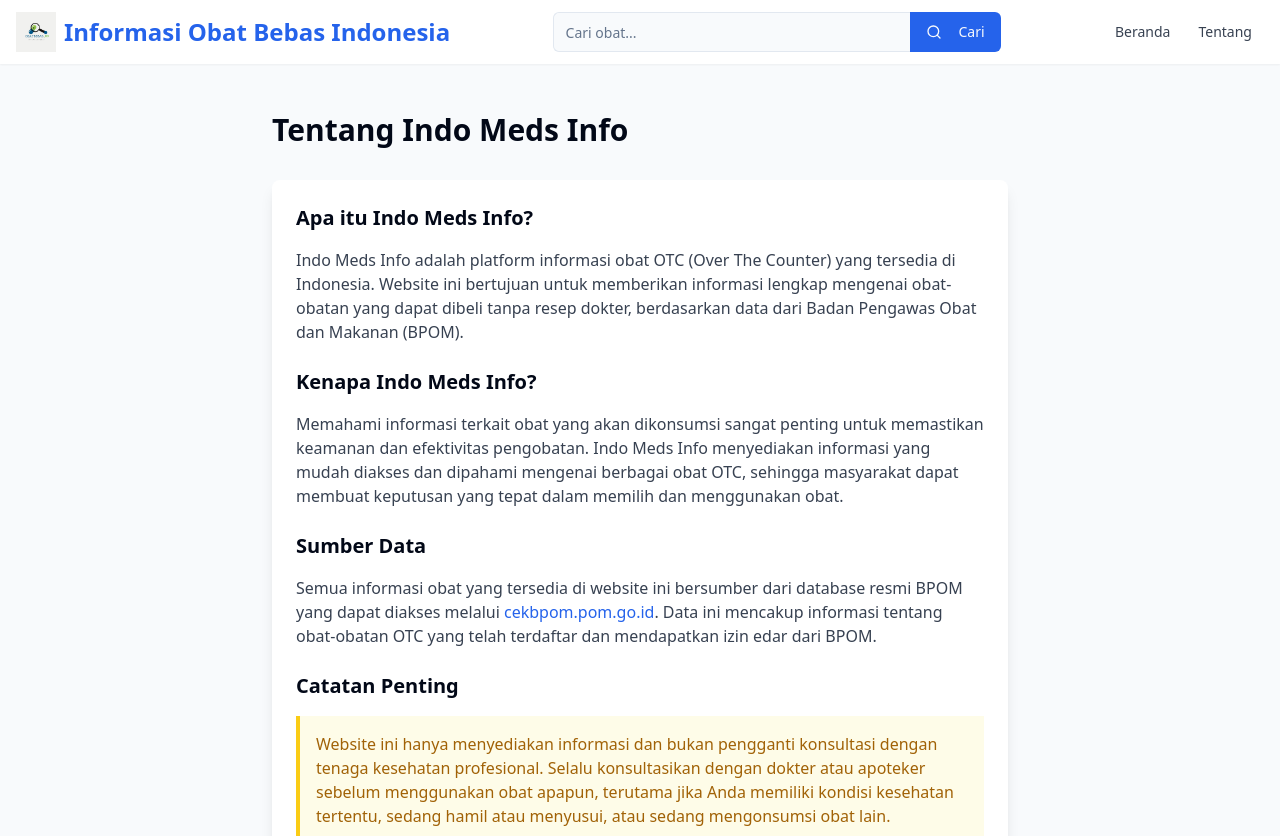
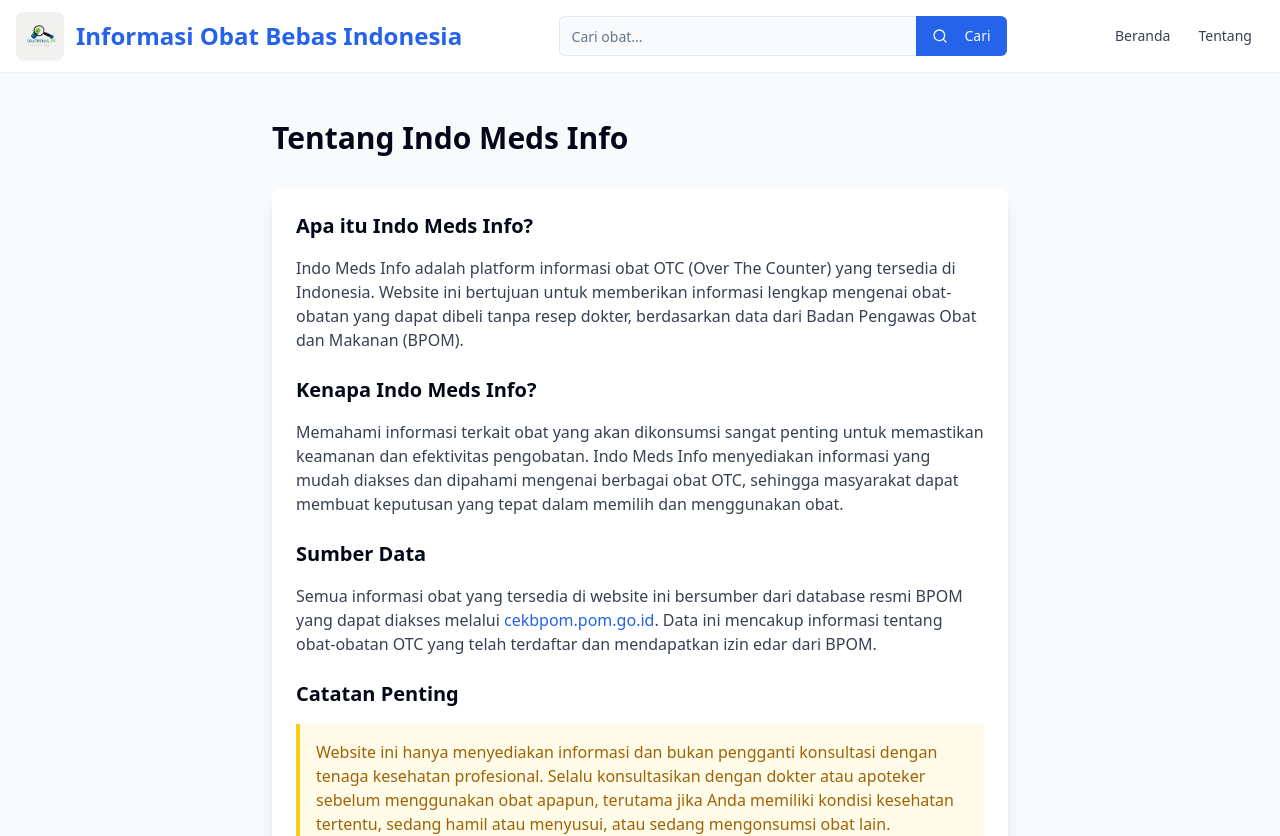
Before and after one commit to Birdbusines123/indo-meds-info, a React (Vite) app: page /about in a window 1280 px wide. Shown: the top 836 px of the page. Built offline with nearby package versions, Linux system fonts and the light colour scheme.

Commit message:
Refactor: Improve website appearance
Improve the website's visual design.

```diff
--- a/src/components/Navbar.tsx
+++ b/src/components/Navbar.tsx
@@ -1,8 +1,10 @@
+
 import { Search } from "lucide-react";
 import { useState } from "react";
 import { Link, useNavigate } from "react-router-dom";
 import { Input } from "./ui/input";
 import { Button } from "./ui/button";
+
 const Navbar = () => {
   const [searchQuery, setSearchQuery] = useState("");
   const navigate = useNavigate();
@@ -14,9 +16,13 @@ const Navbar = () => {
   };
   return <header className="sticky top-0 z-50 w-full bg-white shadow-sm">
       <div className="container mx-auto px-4 py-3 flex flex-col sm:flex-row items-center justify-between gap-2">
-        <Link to="/" className="text-2xl font-bold text-medical-600 flex items-center">
-          <img src="/lovable-uploads/096ae3e5-e428-493a-97e3-116e17f92dbb.png" alt="Obat Bebas Indonesia Logo" className="h-10 w-10 mr-2 object-fill" />
-          Informasi Obat Bebas Indonesia
+        <Link to="/" className="text-2xl font-bold text-medical-600 flex items-center space-x-3">
+          <img
+            src="/lovable-uploads/096ae3e5-e428-493a-97e3-116e17f92dbb.png"
+            alt="Informasi Obat Bebas Indonesia Logo"
+            className="h-12 w-12 object-contain rounded-lg shadow-sm transition-transform hover:scale-105"
+          />
+          <span className="hidden sm:block">Informasi Obat Bebas Indonesia</span>
         </Link>
 
         <form onSubmit={handleSearch} className="w-full max-w-md flex">
```
